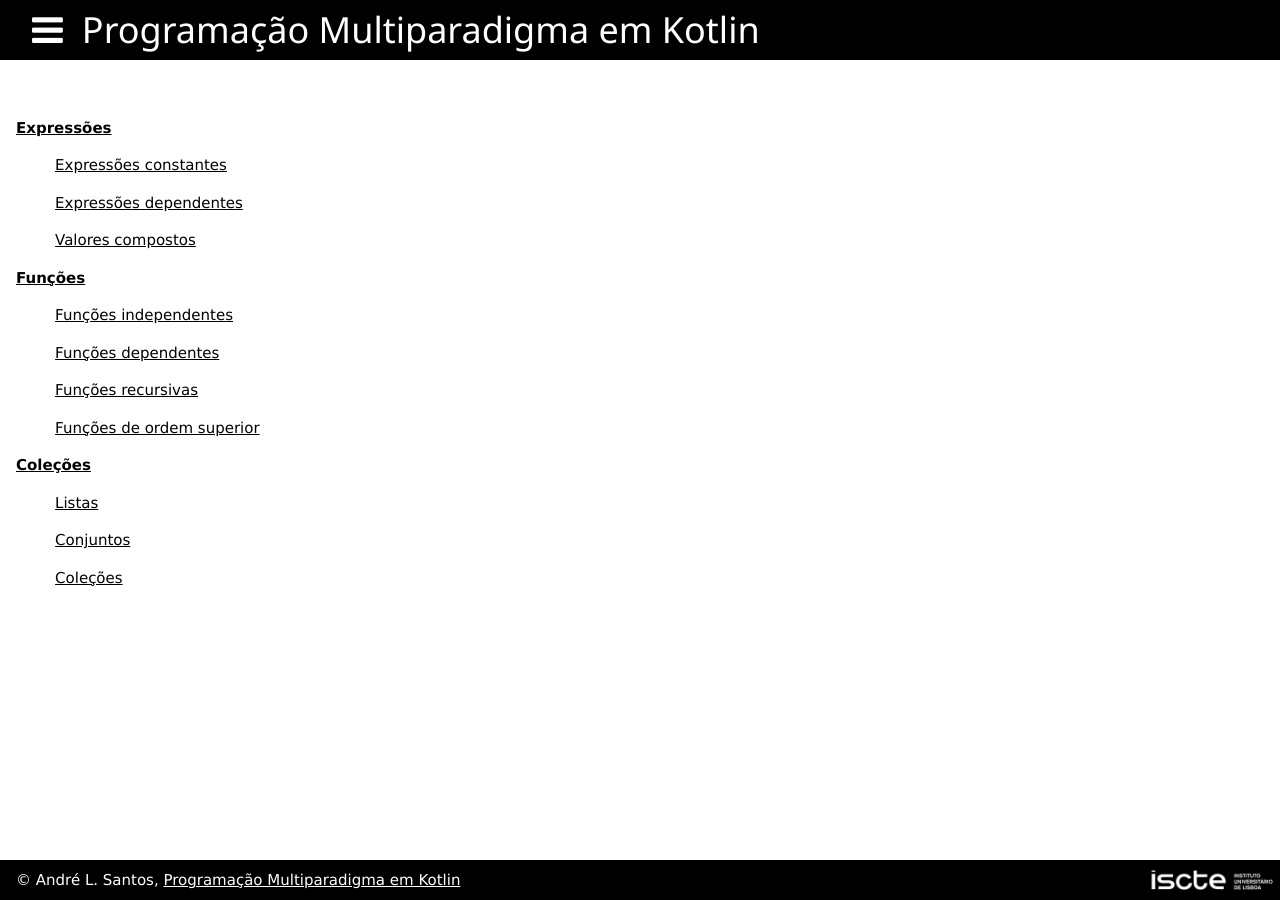
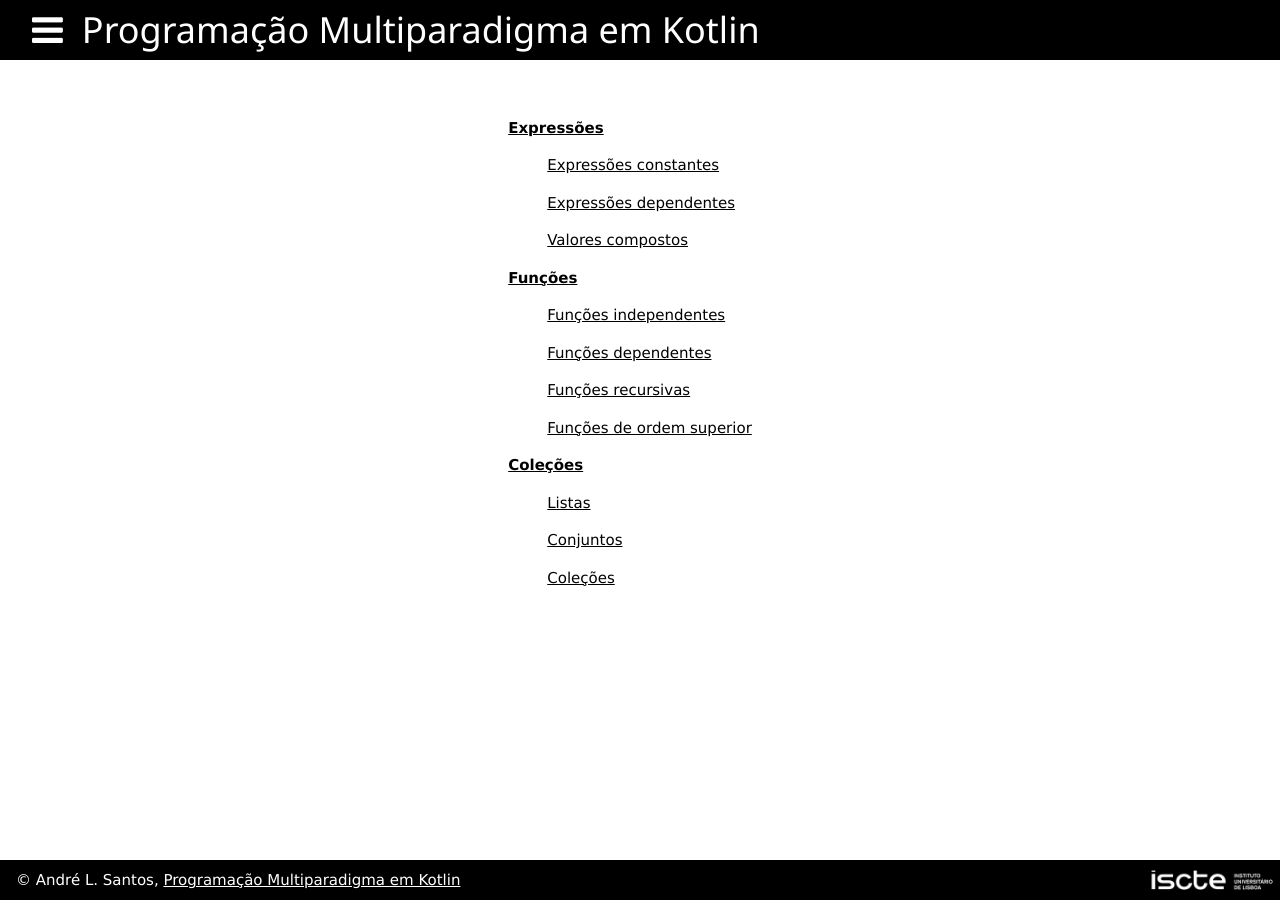
Before and after one commit to andre-santos-pt/andre-santos-pt.github.io, a Jekyll site: the page built from kotlin/index.md, in a window 1280 px wide. Built offline with Jekyll 4.4.1, drawn with Linux system fonts in a browser that asks for light colours; nearby versions of some CDN libraries.

Commit message:
Center and remove justified text
On large width text-containers, especially when not using hyphenation, word spacing varies greatly. Its safer to align the text to the left
https://practicaltypography.com/justified-text.html

```diff
--- a/_layouts/default.html
+++ b/_layouts/default.html
@@ -130,7 +130,7 @@
 
 
 
-  <section>
+  <main>
     <div class="w3-container w3-padding-64">
       {% if page.image != null %}
       <img src="{{ page.image }}" />
@@ -138,7 +138,7 @@
       {{ content }}
       <br>
     </div>
-  </section>
+  </main>
 
   <footer class="w3-container w3-black w3-bottom">
       &copy; André L. Santos,&nbsp;<a href="{{site.url}}/kotlin">{{site.data.capitulos.titulo}}</a>
--- a/style.css
+++ b/style.css
@@ -6,6 +6,15 @@ header {
 
 header .w3-dropdown-hover {
   margin-right: 0.2em;
+}
+
+main {
+  display: flex;
+  justify-content: center;
+}
+
+main > div {
+  max-width: 960px;
 }
 
 footer {
@@ -18,11 +27,6 @@ footer {
 footer,
 header {
   z-index: 10;
-}
-
-div {
-  max-width: 960px;
-  text-align: justify;
 }
 
 .w3-panel,
```
